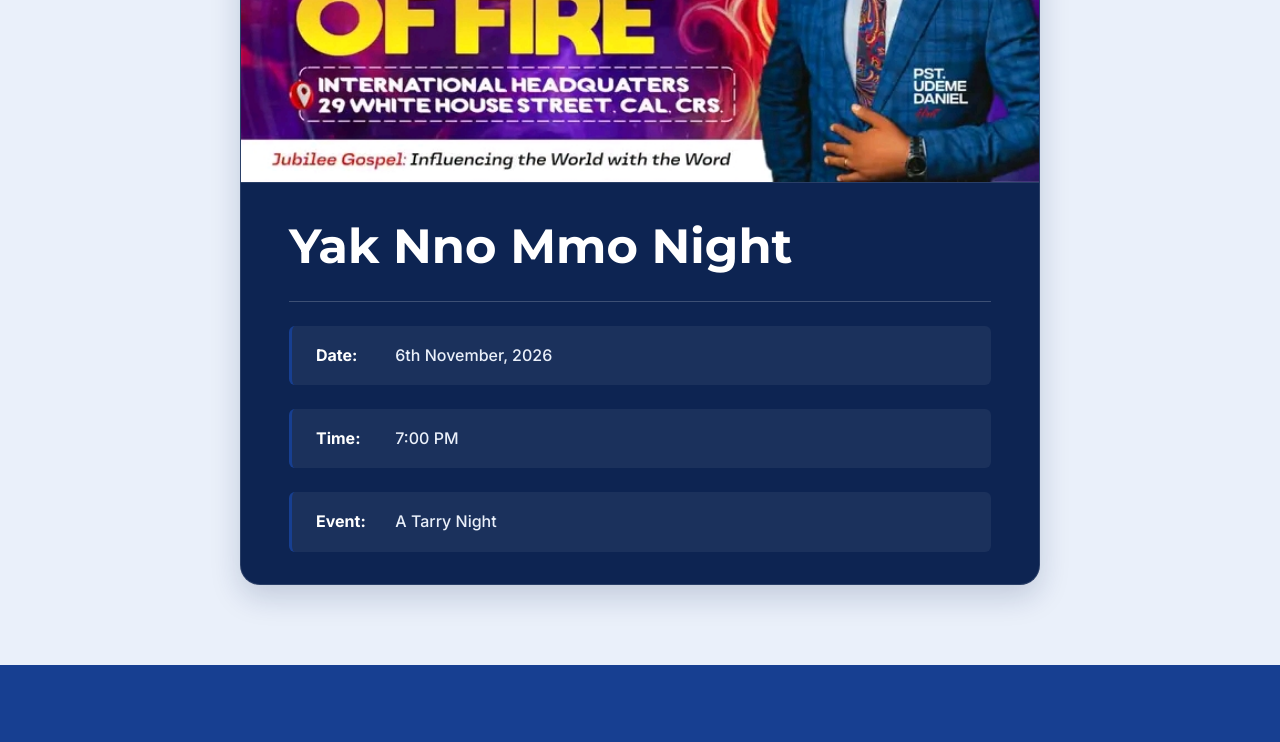
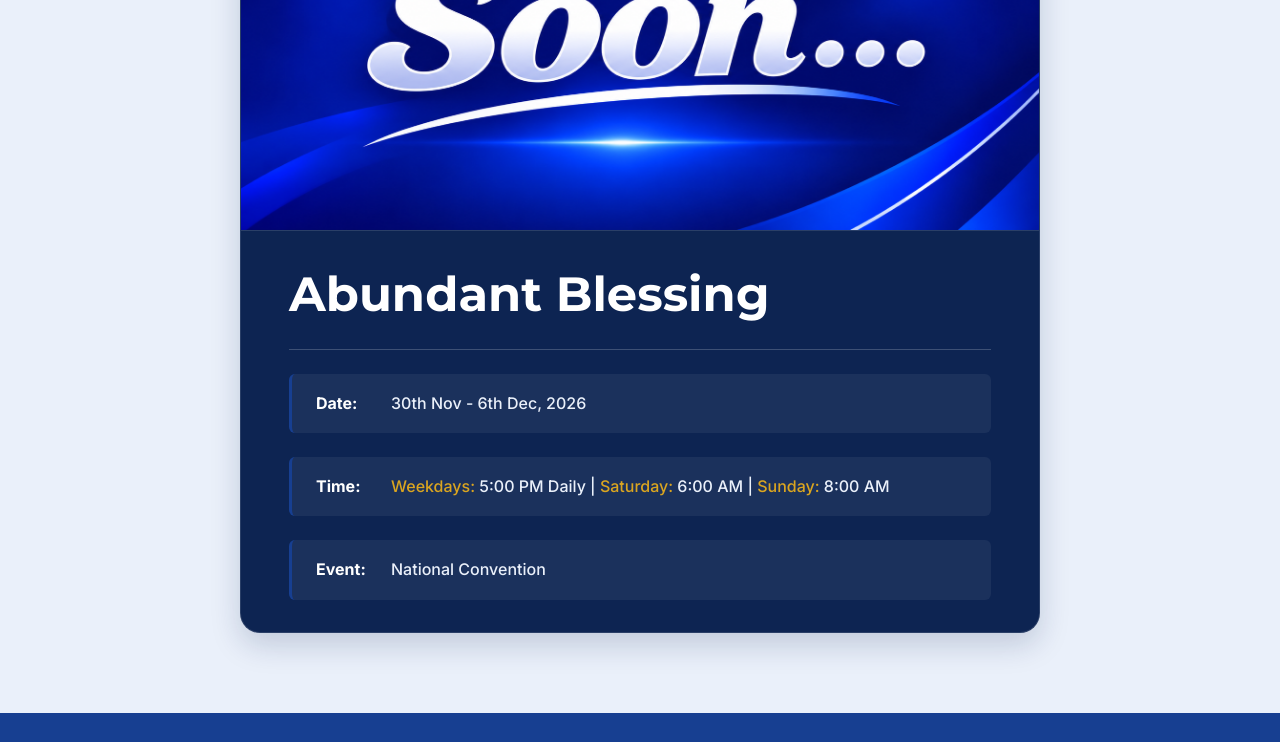
Before and after one commit to Impulsum-tech-max/JGCI, a plain HTML site: page PAGES/programmes.html in a window 1280 px wide. Shown: the part 3057-3799 px from the top of the page. Drawn offline with nearby package versions, Linux system fonts and the light colour scheme.

Commit message:
Modified the programmes section

```diff
--- a/PAGES/programmes.html
+++ b/PAGES/programmes.html
@@ -154,15 +154,31 @@
             <div class="upcoming-content">
                 <div class="upcoming-card">
                     <div class="event-flyer">
-                        <img src="/IMAGES/flyer.jpg" alt="Yak Nno Mmo Night Event Flyer">
+                        <img src="/IMAGES/placeholder.png" alt="Placeholder Event Flyer">
                     </div>
 
-                    <div class="event-details">
-                        <h3>Yak Nno Mmo Night</h3>
-                        <p><strong>Date:</strong> 6th November, 2026</p>
-                        <p><strong>Time:</strong> 7:00 PM</p>
-                        <p><strong>Event:</strong> A Tarry Night</p>
-                    </div>
+<div class="event-details">
+    <h3>Abundant Blessing</h3>
+
+    <p>
+        <strong>Date:</strong>
+        <span class="detail-text">30th Nov - 6th Dec, 2026</span>
+    </p>
+
+    <p>
+        <strong>Time:</strong>
+        <span class="detail-text">
+            <span class="specific">Weekdays:</span> 5:00 PM Daily |
+            <span class="specific">Saturday:</span> 6:00 AM |
+            <span class="specific">Sunday:</span> 8:00 AM
+        </span>
+    </p>
+
+    <p>
+        <strong>Event:</strong>
+        <span class="detail-text">National Convention</span>
+    </p>
+</div>
                 </div>
             </div>
         </section>
--- a/STYLING/programmes.css
+++ b/STYLING/programmes.css
@@ -464,7 +464,7 @@ main {
 /* EVENT FLYER */
 .event-flyer {
     width: 100%;
-    aspect-ratio: 720 / 362;
+    aspect-ratio: 1672 / 941;
     overflow: hidden;
 }
 
@@ -498,6 +498,13 @@ main {
 }
 
 .event-details p {
+    display: grid;
+    grid-template-columns: 75px minmax(0, 1fr);
+    align-items: start;
+
+    min-width: 0;
+    box-sizing: border-box;
+
     font-family: var(--body-font);
     font-size: var(--text-normal);
     font-weight: var(--font-medium);
@@ -512,8 +519,15 @@ main {
 .event-details p strong {
     color: var(--white-color);
     font-weight: var(--font-bold);
-    display: inline-block;
-    min-width: 75px;
+}
+
+.event-details .detail-text {
+    min-width: 0;
+    overflow-wrap: anywhere;
+}
+
+.specific{
+    color: goldenrod;
 }
 
 footer {
```
Also changed, not shown: IMAGES/flyer.jpg (deleted), IMAGES/placeholder.png (added).
